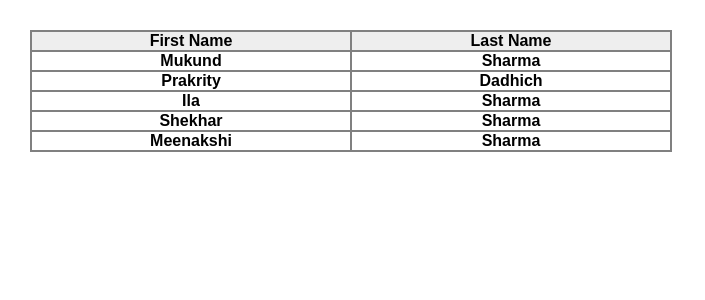
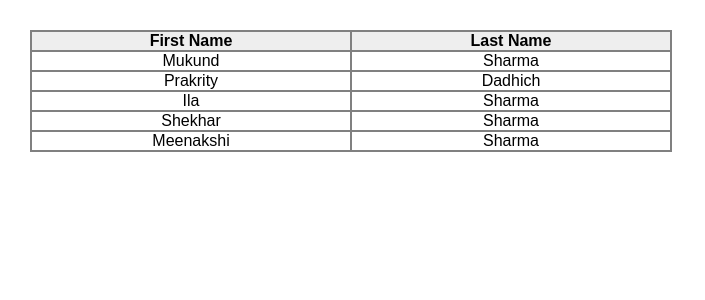
Before and after one commit to yoursmukund/react-table, a React (Create React App) app: page / in a window 1280 px wide. Shown: the top 300 px of the page, without its empty margins (0-705 px from the left). Built offline with nearby package versions, Linux system fonts and the light colour scheme.

Commit message:
Fixed sort issues

```diff
--- a/src/App.js
+++ b/src/App.js
@@ -47,7 +47,7 @@ class App extends Component {
               <Rows columns={this.state.columns} callback={(columnName, ascSortOrder) => {this.sortCallback(columnName, ascSortOrder)}}/>
           </div>
           <div>
-            <Rows rows={this.state.rows} callback={(columnName, ascSortOrder) => { this.sortCallback(columnName, ascSortOrder) }}/>
+            <Rows rows={this.state.rows}/>
           </div>
         </div>
       </div>
--- a/src/Rows.js
+++ b/src/Rows.js
@@ -46,15 +46,26 @@ export default class Rows extends Component {
         }
     }
 
-    cell(key, row, header) {
+    cell(key, row) {
         return (
             <div
-                onClick={() => { header ? this.sort(key, this.state.ascSortOrder): '' }}
+                key={key}
+                className="cell"
+                style={{ width: this.state.columnWidth }}>
+                {row[key]}
+            </div>
+        );
+    }
+
+    headerCell(key, row){
+        return (
+            <div
+                onClick={() => {this.sort(key, this.state.ascSortOrder)}}
                 key={key}
                 className="cell"
                 style={{ width: this.state.columnWidth }}>
                 <b>{row[key]}</b>
-                {header? this.showIcon(key) : null}
+                {this.showIcon(key)}
             </div>
         );
     }
@@ -89,7 +100,7 @@ export default class Rows extends Component {
                 }) : this.props.columns.map((row, index) => {
                     let tds = [];
                     for (let key in row) {
-                        tds.push(this.cell(key, row, true));
+                        tds.push(this.headerCell(key, row));
                     }
                     return <div className="row header" key={Math.random()}>{tds}</div>;
                 })}
```
